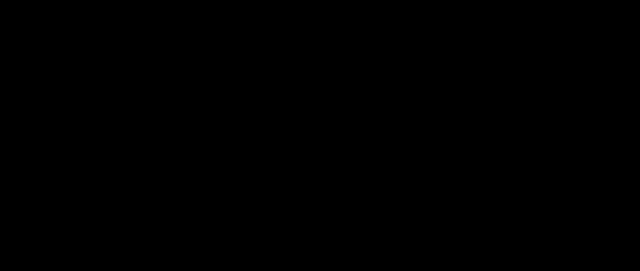
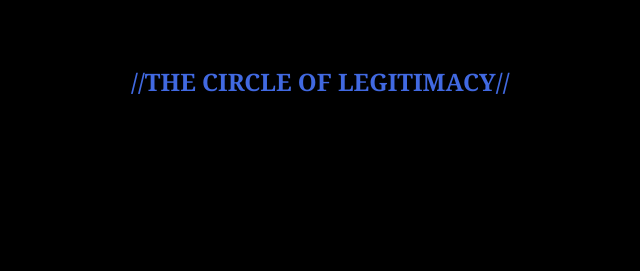
Before and after one commit to GerardStarling/circle-of-legitimacy-twine, a plain HTML site: page index.html in a window 1280 px wide. Shown: the whole page, without its empty margins (125-765 px from the left). Drawn offline with Linux system fonts and the light colour scheme.

Commit message:
Update index.html

```diff
--- a/index.html
+++ b/index.html
@@ -9,7 +9,10 @@
 </head>
 <body>
 <tw-story><noscript><tw-noscript>JavaScript needs to be enabled to play circle-of-legitimacy.</tw-noscript></noscript></tw-story>
-<tw-storydata name="circle-of-legitimacy" startnode="1" creator="Twine" creator-version="2.8.1" format="Harlowe" format-version="3.3.8" ifid="9597115E-2A50-45C5-A5CA-17A3847AF96C" options="" tags="" zoom="1" hidden><style role="stylesheet" id="twine-user-stylesheet" type="text/twine-css"></style><script role="script" id="twine-user-script" type="text/twine-javascript"></script><tw-passagedata pid="1" name="Untitled Passage" tags="" position="800,325" size="100,100"></tw-passagedata></tw-storydata>
+<tw-storydata name="circle-of-legitimacy" startnode="1" creator="Twine" creator-version="2.8.1" format="Harlowe" format-version="3.3.8" ifid="9597115E-2A50-45C5-A5CA-17A3847AF96C" options="" tags="" zoom="1" hidden><style role="stylesheet" id="twine-user-stylesheet" type="text/twine-css"></style><script role="script" id="twine-user-script" type="text/twine-javascript"></script><tw-passagedata pid="1" name="Untitled Passage" tags="" position="800,325" size="100,100">[[//THE CIRCLE OF LEGITIMACY//]]</tw-passagedata><tw-passagedata pid="2" name="//THE CIRCLE OF LEGITIMACY//" tags="" position="625,250" size="100,100">The Job application asks for you gender:
+
+
+			[[Male]]		[[Female-&gt;//THE CIRCLE OF LEGITIMACY//]] 		~~other~~</tw-passagedata><tw-passagedata pid="3" name="Male" tags="" position="425,375" size="100,100">Success! the recruitment agency says you are to begin on [[Monday]]</tw-passagedata><tw-passagedata pid="4" name="Monday" tags="" position="650,450" size="100,100"></tw-passagedata></tw-storydata>
 <script title="Twine engine code" data-main="harlowe">(function(){"use strict";
 var require,define;!function(){var e={},r={};require=function(i){var n=e[i];return n&&(r[i]=n[1].apply(void 0,n[0].map(require)),e[i]=void 0),r[i]},(define=function(r,i,n){if("function"==typeof r)return r();e[r]=[i,n]}).amd=!0}();/*!
  * https://github.com/paulmillr/es6-shim
```
